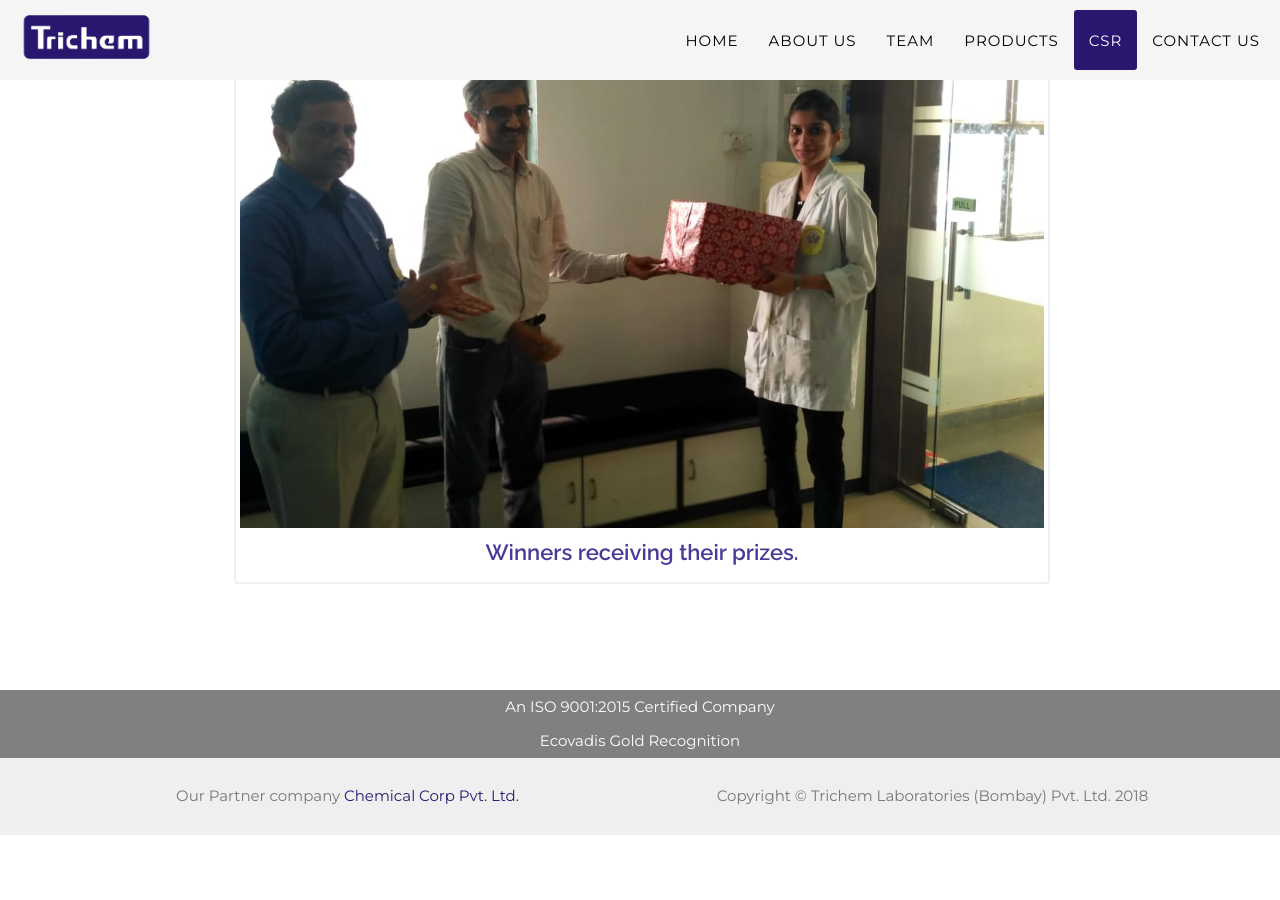
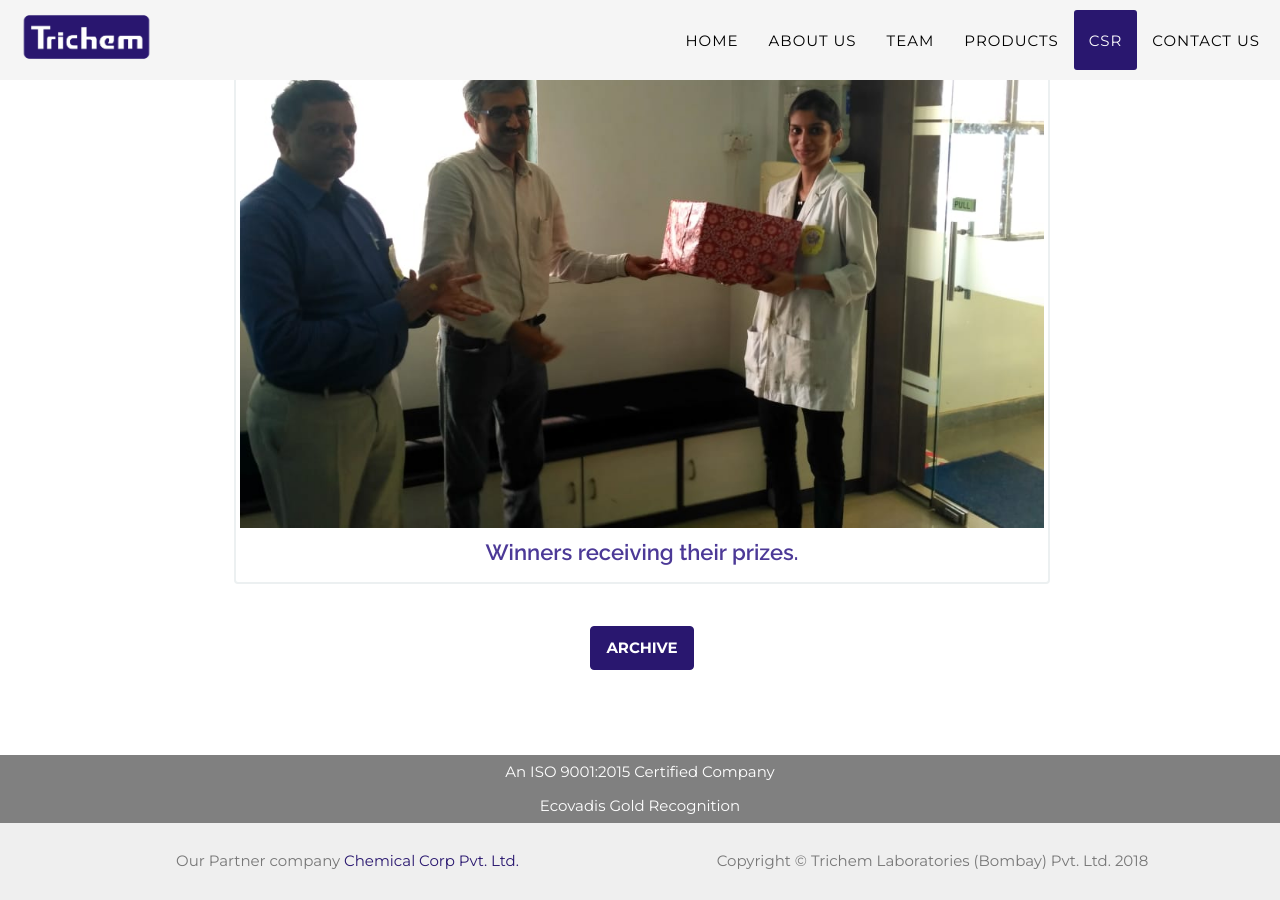
Before and after one commit to trichem/trichem.github.io, a Jekyll site: the page built from pages/csr.html, in a window 1280 px wide and 900 px high, scrolled down 11016 px. Built offline with Jekyll 4.4.1, drawn with Linux system fonts in a browser that asks for light colours; some web fonts are replaced; before the commit the page ends 11851 px from its top, so only the background shows below that.

Commit message:
Archive wih SUj

```diff
--- a/pages/archive.html
+++ b/pages/archive.html
@@ -18,7 +18,7 @@ parent: csr
         <hr> {% for img in service.imgs %}
         <div class="col-md-2">
             <div class="thumbnail">
-                <img src="/img/services/{{img}}" alt="Lights">
+                <img src="/img/services/{{img.src}}" alt="Lights">
             </div>
         </div>
         {% endfor %}
--- a/pages/csr.html
+++ b/pages/csr.html
@@ -20,12 +20,12 @@ parent: csr
         {% endfor %}
     </div>
     {% endfor %}
-    <!--<br>
+
     <br>
     <div class="row">
         <div class="col-md-8 col-centered">
          <a class="btn btn-primary" href="/pages/archive">Archive</a>
         </div>
     </div>
-    -</div>-->
+
 </div>
```
